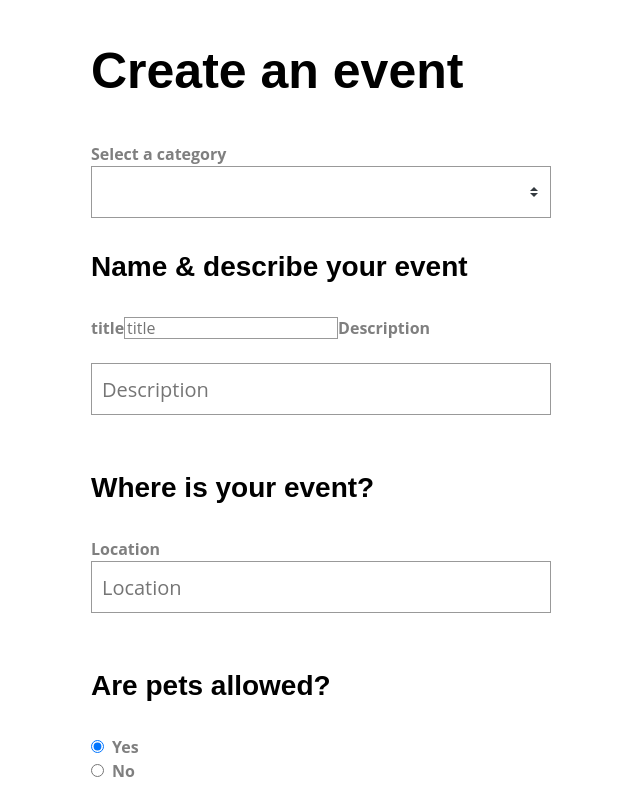
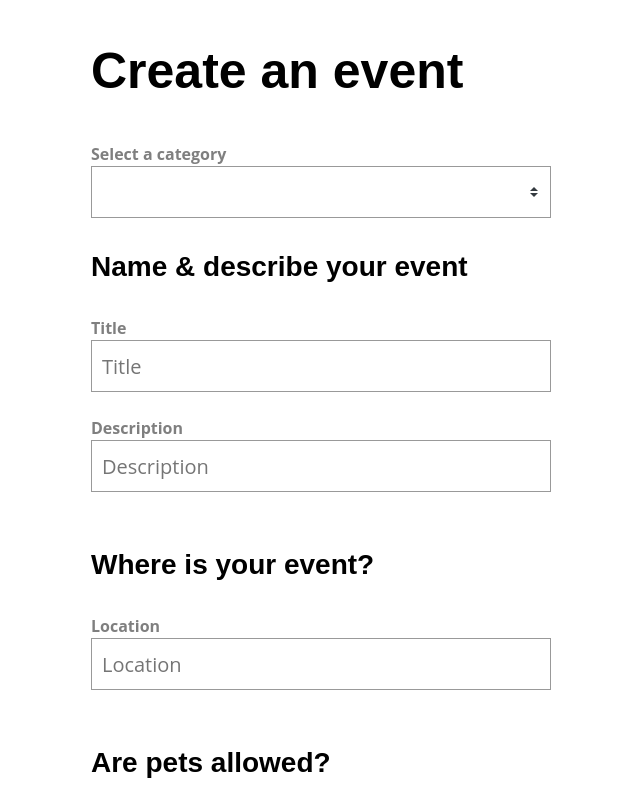
Before and after one commit to Code-Pop/Vue-3-Forms, a Vue app: page / in a window 1280 px wide. Shown: the top 800 px of the page, without its empty margins (339-979 px from the left). Built offline with nearby package versions, Linux system fonts and the light colour scheme.

Commit message:
adjust input and add to form

```diff
--- a/src/components/BaseInput.vue
+++ b/src/components/BaseInput.vue
@@ -1,42 +1,18 @@
 <template>
-  <label
-    v-if="label"
-    :for="uuid"
-  >
-    {{ label }}
-  </label>
+  <label v-if="label">{{ label }}</label>
   <input
-    class="field"
-    v-bind="{
-      ...$attrs,
-      onInput: updateValue
-    }"
-    :id="uuid"
+    v-bind="$attrs"
     :value="modelValue"
     :placeholder="label"
-    :aria-describedby="error ? `${uuid}-error` : null"
-    :aria-invalid="error ? true : false"
-    :class="{ error }"
+    @input="$emit('update:modelValue', $event.target.value)"
+    class="field"
   >
-  <BaseErrorMessage
-    v-if="error"
-    :id="`${uuid}-error`"
-  >
-    {{ error }}
-  </BaseErrorMessage>
 </template>
 
 <script>
-import SetupFormComponent from '@/features/SetupFormComponent'
-import UniqueID from '@/features/UniqueID'
-
 export default {
   props: {
     label: {
-      type: String,
-      default: ''
-    },
-    error: {
       type: String,
       default: ''
     },
@@ -44,15 +20,6 @@ export default {
       type: [String, Number],
       default: ''
     }
-  },
-  setup (props, context) {
-    const { updateValue } = SetupFormComponent(props, context)
-    const uuid = UniqueID().getID()
-
-    return {
-      updateValue,
-      uuid
-    }
   }
 }
 </script>
--- a/src/views/SimpleForm.vue
+++ b/src/views/SimpleForm.vue
@@ -17,25 +17,22 @@
 
       <BaseInput
         v-model="event.title"
-        label="title"
+        label="Title"
+        type="text"
       />
 
-      <label>Description</label>
-      <input
+      <BaseInput
         v-model="event.description"
+        label="Description"
         type="text"
-        placeholder="Description"
-        class="field"
       />
 
       <h3>Where is your event?</h3>
 
-      <label>Location</label>
-      <input
+      <BaseInput
         v-model="event.location"
+        label="Location"
         type="text"
-        placeholder="Location"
-        class="field"
       />
 
       <h3>Are pets allowed?</h3>
```
